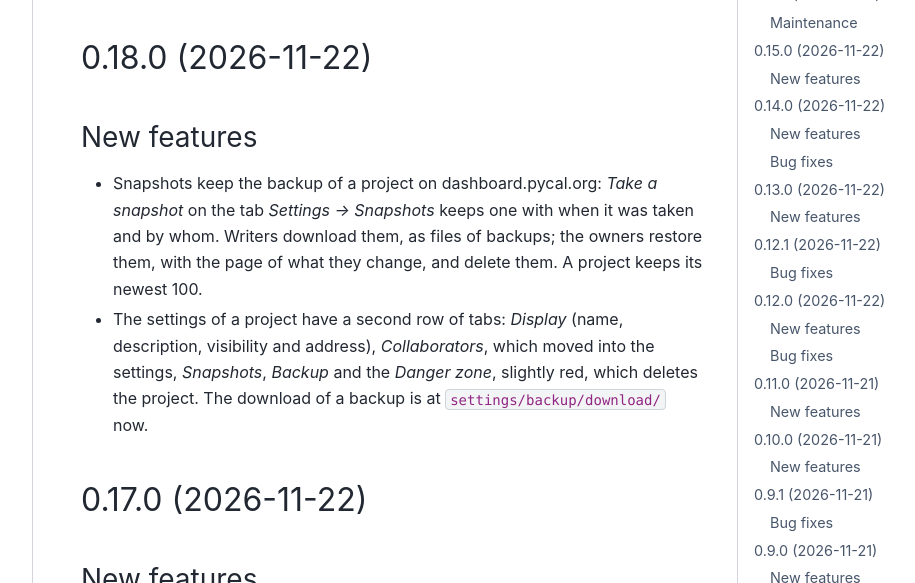
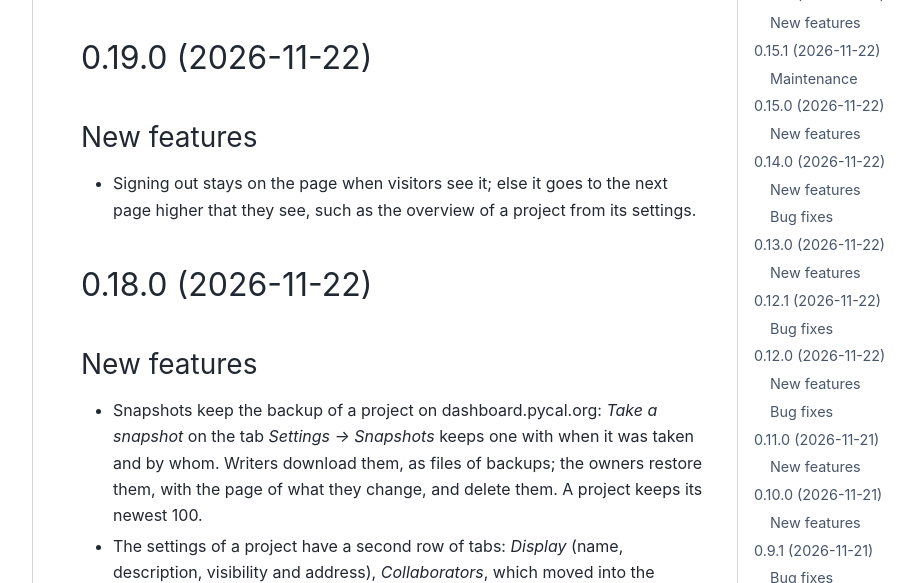
Before and after one commit to PyCalendar/dashboard.pycal.org, a Sphinx documentation site: the page built from docs/changelog.rst, in a window 1280 px wide and 900 px high, cut to the strip 317-900 px from the top of the window. Shown: the whole strip, without its empty margins (287-1202 px from the left). Built offline with Sphinx 7.4.7 and the PyData theme 0.15.4, drawn with Linux system fonts in a browser that asks for light colours; the version number could not be read and is left out; some of the changed text lies outside the part shown.

Commit message:
Release 0.19.0
Co-Authored-By: Claude Opus 5.5 <noreply@anthropic.com>

```diff
--- a/docs/changelog.rst
+++ b/docs/changelog.rst
@@ -8,6 +8,15 @@ Changelog
 .. include:: _build/unreleased.rst
 
 .. towncrier release notes start
+
+0.19.0 (2026-11-22)
+-------------------
+
+New features
+~~~~~~~~~~~~
+
+- Signing out stays on the page when visitors see it; else it goes to the next page higher that they see, such as the overview of a project from its settings.
+
 
 0.18.0 (2026-11-22)
 -------------------
```
Also changed, not shown: 1 other file.
